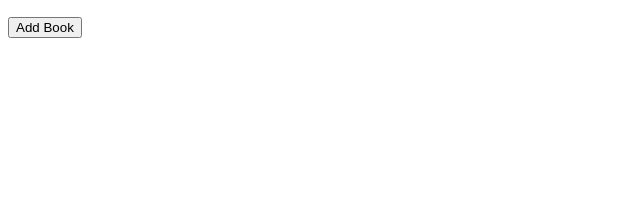
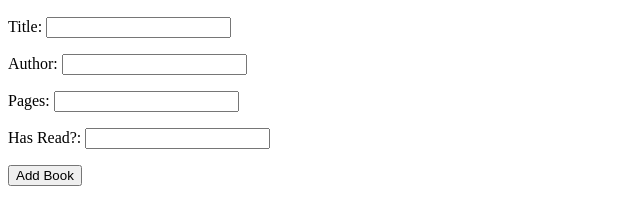
Before and after one commit to RuralNative/Mini-Library, a plain HTML site: page index.html in a window 1280 px wide. Shown: the part 110-334 px from the top of the page, without its empty margins (0-640 px from the left). Drawn offline with Linux system fonts and the light colour scheme.

Commit message:
Add Init HTML Form Code

```diff
--- a/index.html
+++ b/index.html
@@ -11,8 +11,31 @@
         <h2>Mini Library</h2>
     </header>
     <main>
+        <!-- Add Book Modal with Form -->
+         <section class="add-book-modal">
+            <form action="" method="post">
+                <p>
+                    <label for="title">Title: </label>
+                    <input type="text" id="title" name="book-title">
+                </p>
+                <p>
+                    <label for="author">Author: </label>
+                    <input type="text" id="author" name="book-author">
+                </p>
+                <p>
+                    <label for="pages">Pages: </label>
+                    <input type="number" id="pages" name="book-pages">
+                </p>
+                <p>
+                    <label for="read-status">Has Read?: </label>
+                    <input type="text" id="read-status" name="book-read-status">
+                </p>
+            </form>
+         </section>
+         <div class="modal-overlay"></div>
+        <!-- Main Website Sections -->
         <section class="main-section" id="form-section">
-            <button>Add Book</button>
+            <button id="show-form-button">Add Book</button>
         </section>
         <section class="main-section" id="book-section">
             <!-- Books are rendered dynamically based on library_storage [] -->
```
